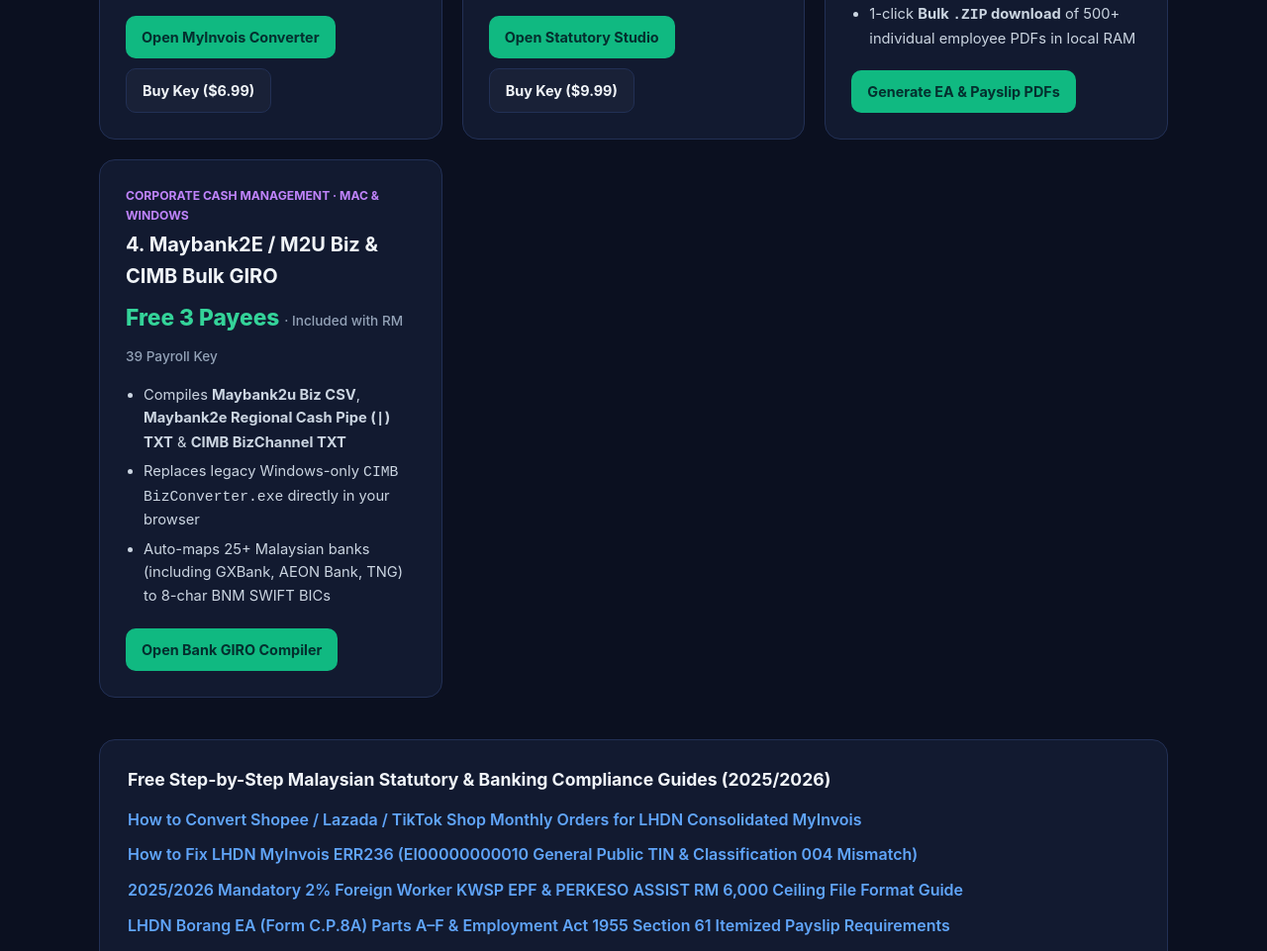
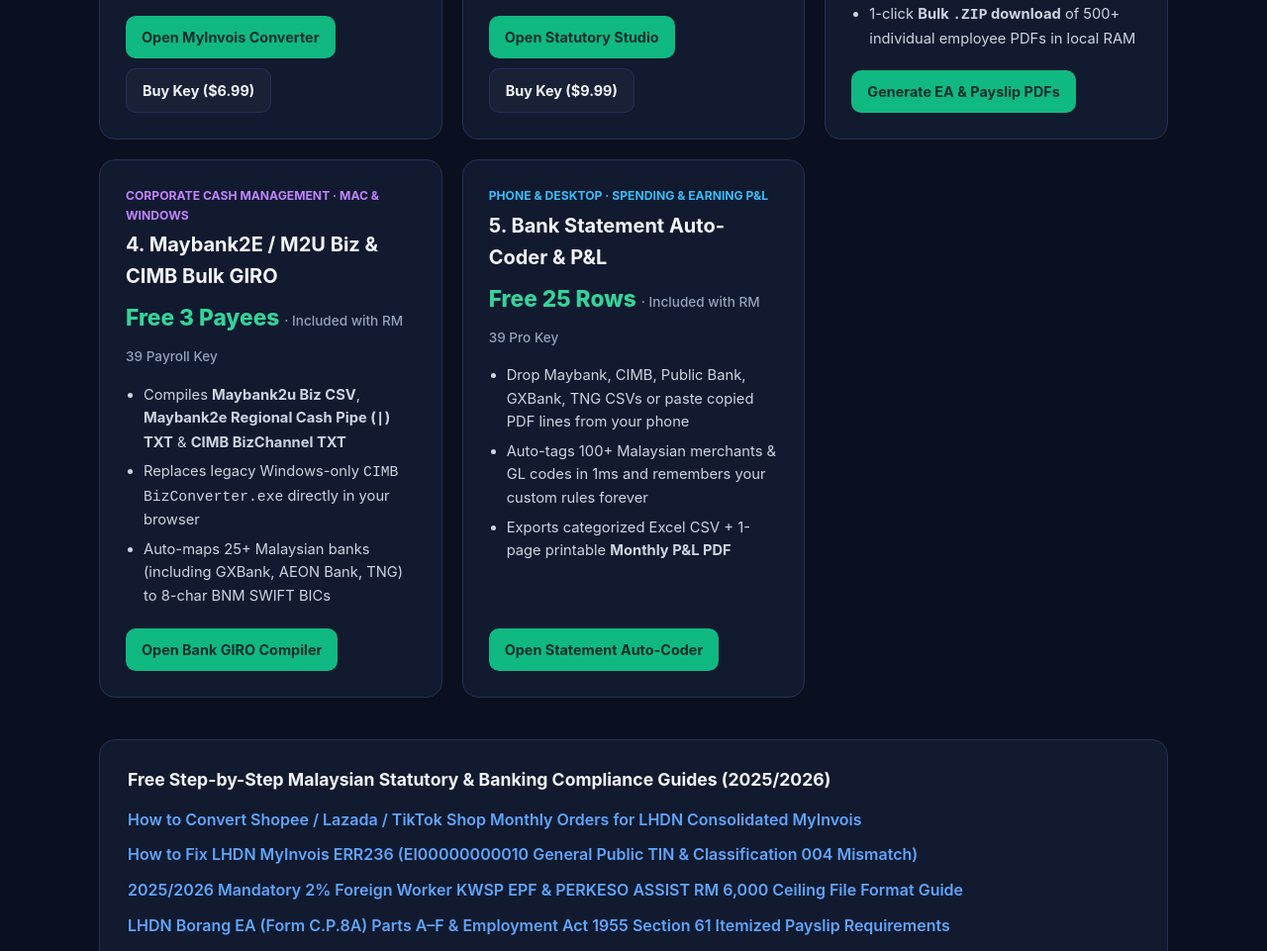
Before and after one commit to hyperfetch-tools/hyperfetch-tools.github.io, a plain HTML site: page index.html in a window 1280 px wide. Shown: the part 1035-1996 px from the top of the page at 99% size. Drawn offline with Linux system fonts and the light colour scheme.

Commit message:
Add Bank Statement Auto-Coder section to index.html

```diff
--- a/index.html
+++ b/index.html
@@ -165,6 +165,22 @@
           <a class="btn btn-primary" href="https://hyperfetch-tools.github.io/bank-giro/">Open Bank GIRO Compiler</a>
         </div>
       </article>
+
+      <article class="card">
+        <div>
+          <div style="font-size:0.76rem;color:#38bdf8;font-weight:700;margin-bottom:4px;">PHONE &amp; DESKTOP · SPENDING &amp; EARNING P&amp;L</div>
+          <h2>5. Bank Statement Auto-Coder &amp; P&amp;L</h2>
+          <div class="price">Free 25 Rows <span> · Included with RM 39 Pro Key</span></div>
+          <ul>
+            <li>Drop Maybank, CIMB, Public Bank, GXBank, TNG CSVs or paste copied PDF lines from your phone</li>
+            <li>Auto-tags 100+ Malaysian merchants &amp; GL codes in 1ms and remembers your custom rules forever</li>
+            <li>Exports categorized Excel CSV + 1-page printable <strong>Monthly P&amp;L PDF</strong></li>
+          </ul>
+        </div>
+        <div class="btns">
+          <a class="btn btn-primary" href="https://hyperfetch-tools.github.io/statement-pnl/">Open Statement Auto-Coder</a>
+        </div>
+      </article>
     </section>
 
     <section class="guides">
```
